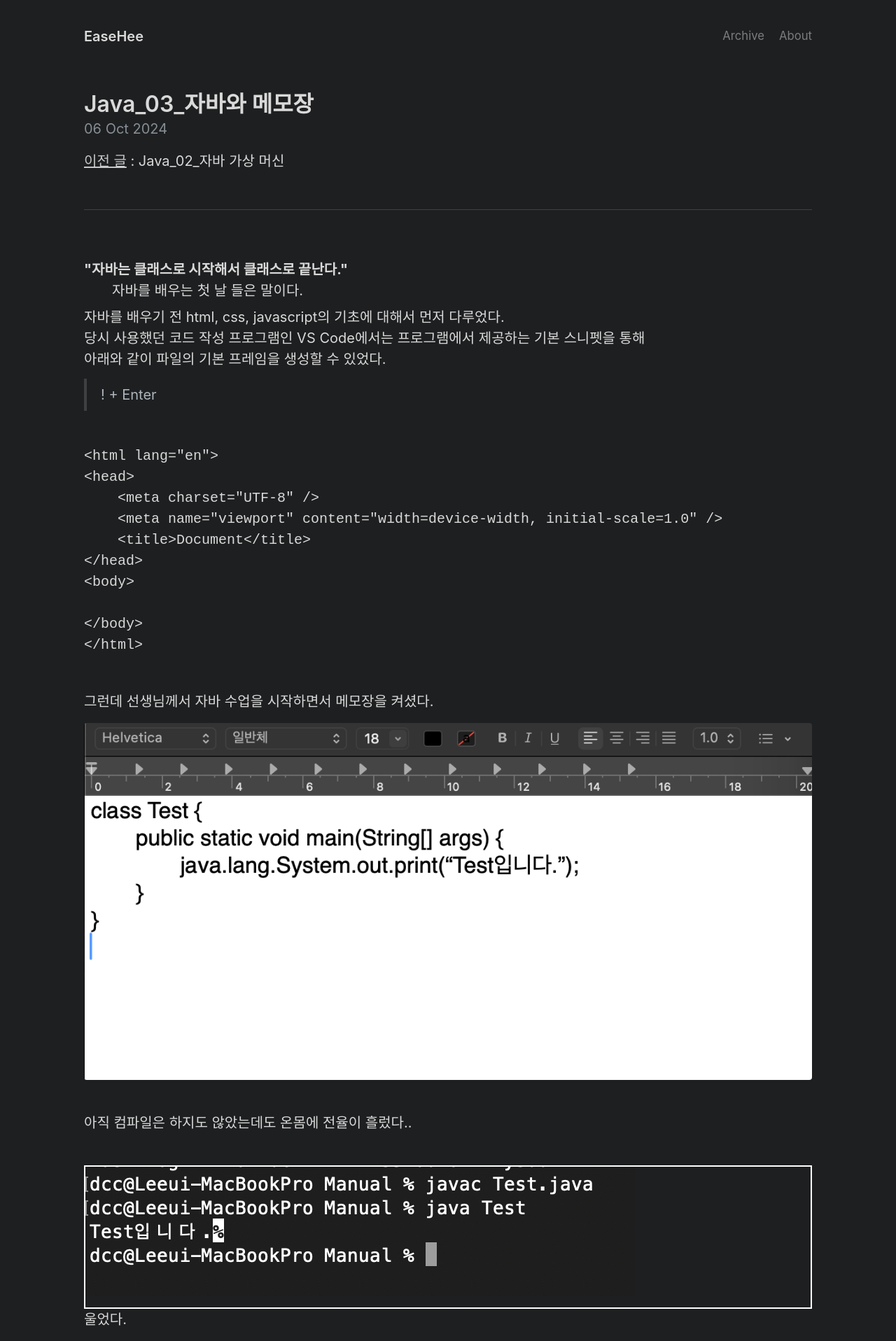
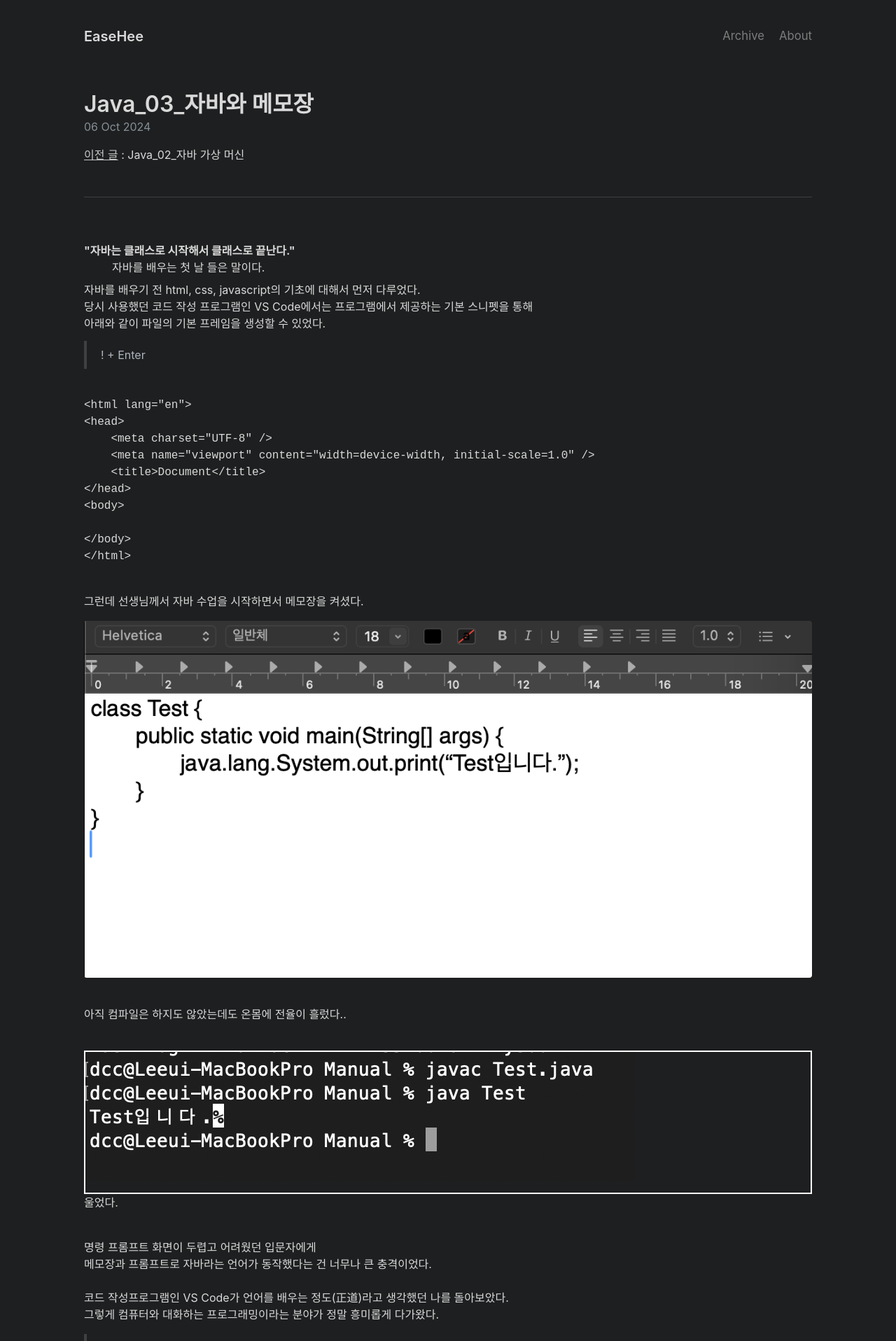
Before and after one commit to EaseHee/EaseHee.github.io, a Jekyll site: the page built from _posts/contents_01_java/2024-10-06-Java_03.md, in a window 1280 px wide. Shown: the top 1916 px of the page at 70% size. Built offline with Jekyll 4.4.1, drawn with Linux system fonts in a browser that asks for light colours.

Commit message:
Font-Size 20 to 16
_variables.scss body-font-size

```diff
--- a/_posts/contents_01_java/2024-10-06-Java_03.md
+++ b/_posts/contents_01_java/2024-10-06-Java_03.md
@@ -38,13 +38,13 @@ categories: blog
 <br>
 그런데 선생님께서 자바 수업을 시작하면서 메모장을 켜셨다. <br>
 
-<img src="/assets/2024-08-09-Java-Class-00.png">
+<img class="image-medium" src="/assets/2024-08-09-Java-Class-00.png">
 <br>
 아직 컴파일은 하지도 않았는데도 온몸에 전율이 흘렀다..
 <br><br>
 
-<div style="border: 2px solid white;">
-    <img src="/assets/2024-08-09-Java-Class-000.png">
+<div class="image-container" style="border: 2px solid white;">
+    <img class="image-medium" src="/assets/2024-08-09-Java-Class-000.png">
 </div>
 울었다.<br>
 <br>
@@ -59,20 +59,20 @@ categories: blog
 <br>
 
 <br>
-<div style="border: 2px solid white;">
-    <img src="/assets/2024-08-09-Java-Class-01.png">
+<div class="image-container" style="border: 2px solid white;">
+    <img class="image-medium" src="/assets/2024-08-09-Java-Class-01.png">
 </div>
 > 너무 신기해서 수업을 들으며 작성한 주석이 수업 내용을 가렸다..
 
 <br><br>
-<div style="border: 2px solid white;">
-    <img src="/assets/2024-08-09-Java-Class-02.png">
+<div class="image-container" style="border: 2px solid white;">
+    <img class="image-medium" src="/assets/2024-08-09-Java-Class-02.png">
 </div>
 > 자바 스크립트에서 배웠던 내용을 어떻게든 떠올려보며 이것 저것 시험해보았다.
 
 <br><br>
-<div style="border: 2px solid white;">
-    <img src="/assets/2024-08-09-Java-Class-03.png">
+<div class="image-container" style="border: 2px solid white;">
+    <img class="image-medium" src="/assets/2024-08-09-Java-Class-03.png">
 </div>
 
 <br>
--- a/_sass/_posts.scss
+++ b/_sass/_posts.scss
@@ -77,16 +77,14 @@
   text-align: center;
 }
 
-.image-large, .image-midium {
+.image-container {
+  text-align: center;
+}
+
+.image-midium {
+  max-width: 40%;
+  min-width: 20%;
   height: auto;
-  display: block;
+  display: inline;
   margin: 0 auto;
 }
-
-.image-large {
-  max-width: 60vw;
-}
-
-.image-medium {
-  max-width: 40vw;
-}
--- a/_sass/_variables.scss
+++ b/_sass/_variables.scss
@@ -33,7 +33,7 @@
   --body-font: -apple-system, BlinkMacSystemFont, "Segoe UI", Roboto,
     "Helvetica Neue", Arial, "Noto Sans", sans-serif, "Apple Color Emoji",
     "Segoe UI Emoji", "Segoe UI Symbol", "Noto Color Emoji";
-  --body-font-size: 20px;
+  --body-font-size: 16px;
   --body-line-height: 1.5;
   --body-color: var(--gray-700);
   --body-bg: #fff;
```
